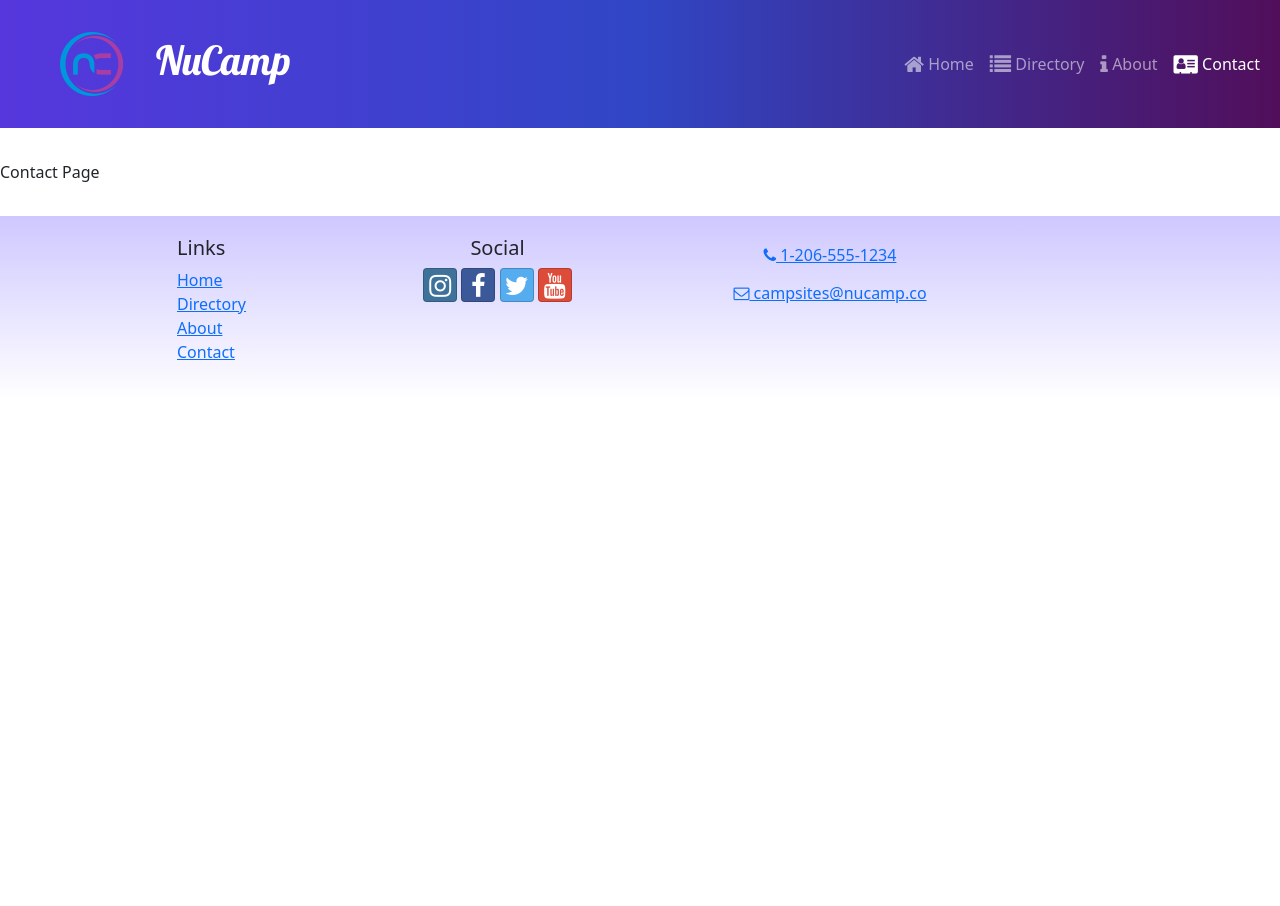
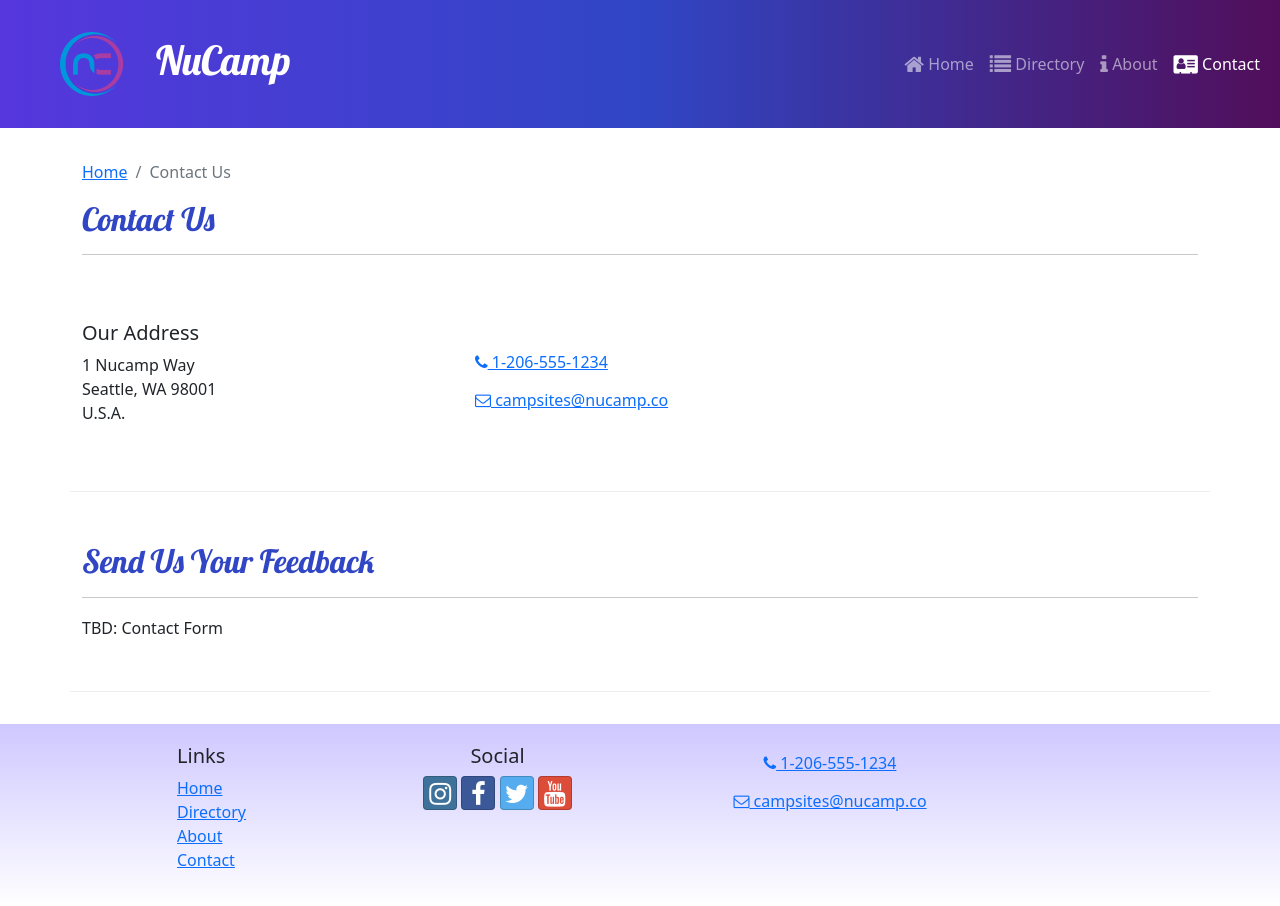
Before and after one commit to micaelafamilant/nucampsite, a React (Create React App) app: page /contact in a window 1280 px wide. Before the commit the page ends 800 px from the top, so only its background shows below. Built offline with nearby package versions, Linux system fonts and the light colour scheme.

Commit message:
ContactPage setup

```diff
--- a/src/pages/ContactPage.js
+++ b/src/pages/ContactPage.js
@@ -1,5 +1,46 @@
+import { Container, Col, Row } from "reactstrap";
+import SubHeader from "../components/SubHeader"
+
 const ContactPage = () => {
-    return <div>Contact Page</div>;
+    return (
+        <Container>
+            <SubHeader current='Contact Us' />
+            <Row className='row-content align-items-center'>
+                <Col sm='4'>
+                    <h5>Our Address</h5>
+                    <address>
+                        1 Nucamp Way<br />
+                        Seattle, WA 98001<br />
+                        U.S.A.
+                    </address>
+                </Col>
+                <Col>
+                    <a
+                        role='button'
+                        className='btn btn-link'
+                        href='tel:+12065551234'>
+                        <i className='fa fa-phone' /> 1-206-555-1234
+                    </a>
+                    <br />
+                    <a
+                        role='button'
+                        className='btn btn-link'
+                        href='mailto:fakeemail@fakeemail.co'>
+                        <i className='fa fa-envelope-o' /> campsites@nucamp.co
+                    </a>
+                </Col>
+            </Row>
+            <Row className='row-content'>
+                <Col xs='12'>
+                    <h2>Send Us Your Feedback</h2>
+                    <hr/>
+                </Col>
+                <Col md='10'>
+                    TBD: Contact Form
+                </Col>
+            </Row>
+        </Container>
+    );
 };
 
 export default ContactPage;
```
